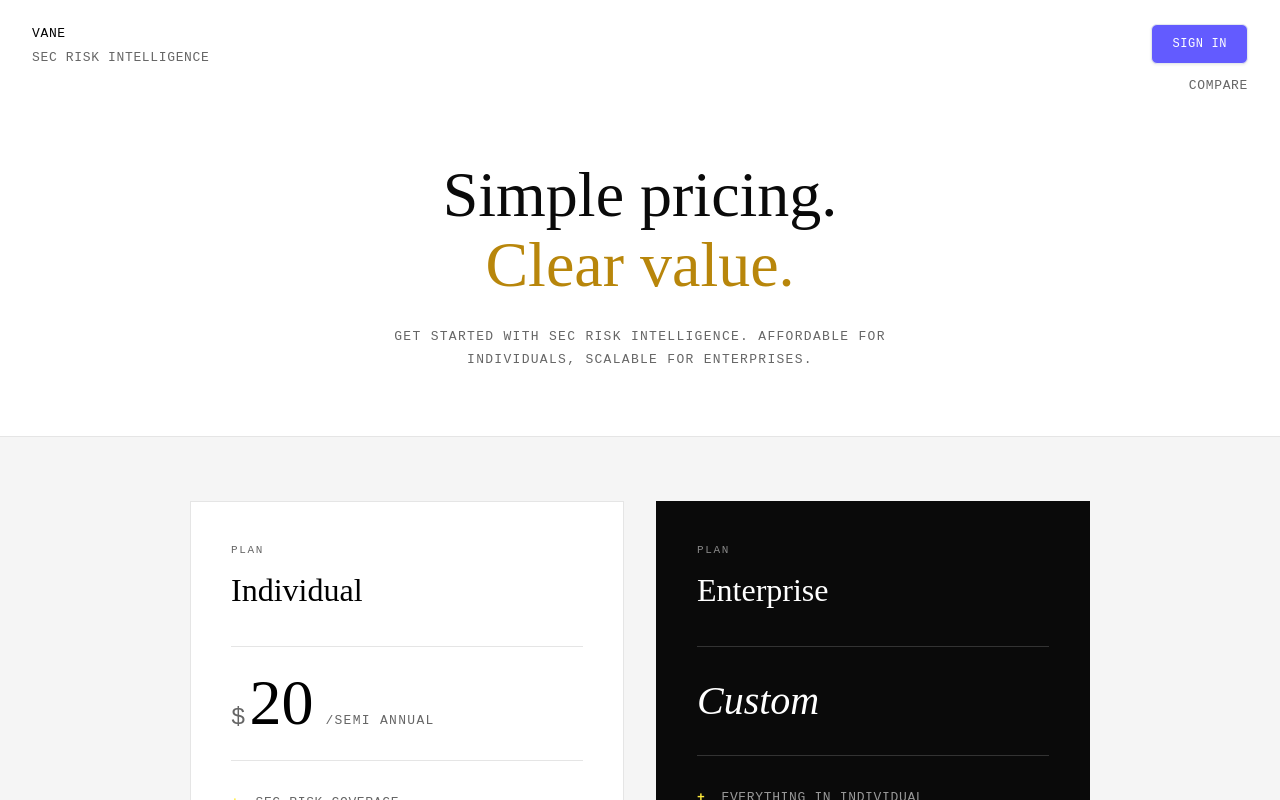
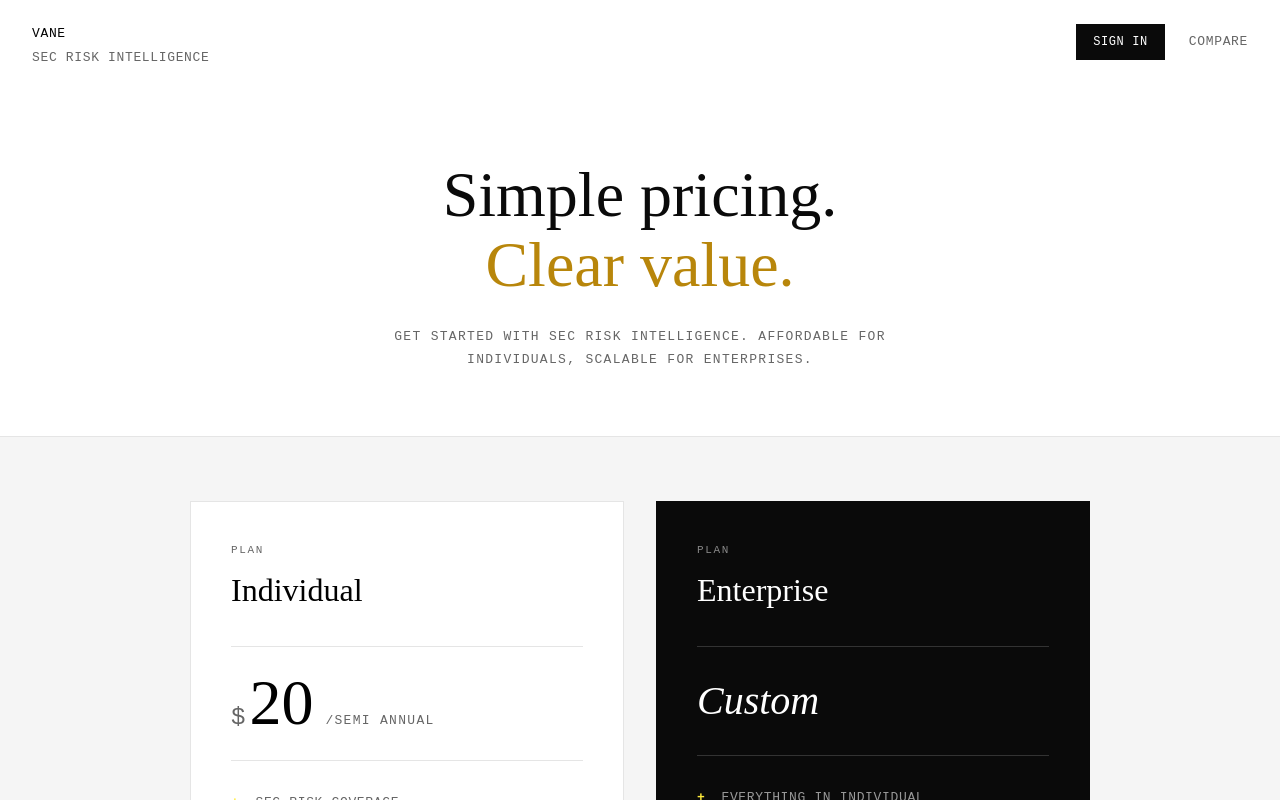
Before and after one commit to snewcomer/sec-risks-frontend, a SvelteKit app: page /pricing in a window 1280 px wide. Shown: the top 800 px of the page. Built offline with nearby package versions, Linux system fonts and the light colour scheme; no server answers.

Commit message:
minor fixes

```diff
--- a/src/routes/layout.css
+++ b/src/routes/layout.css
@@ -71,14 +71,12 @@ body {
 
 .vane-nav-right {
 	display: flex;
-	flex-direction: column;
-	align-items: flex-end;
-	gap: 0.25rem;
+	align-items: center;
+	gap: 1.5rem;
 }
 
 .vane-nav-link {
 	text-decoration: none;
-	margin-top: 0.5rem;
 }
 
 /* Button */
@@ -87,22 +85,19 @@ body {
 	text-transform: uppercase;
 	letter-spacing: 0.05em;
 	font-size: 12px;
-	padding: 0.625rem 1.25rem;
-	border: 1px solid #e3e8ef;
-	background: #635bff;
+	padding: 0.5rem 1rem;
+	border: 1px solid var(--vane-black);
+	background: var(--vane-black);
 	color: white;
 	cursor: pointer;
-	transition: all 0.2s ease;
+	transition: all 0.15s ease;
 	text-decoration: none;
-	border-radius: 6px;
-	box-shadow: 0 1px 3px rgba(0, 0, 0, 0.08);
 }
 
 .vane-btn:hover {
-	background: #5850d6;
-	border-color: #5850d6;
-	box-shadow: 0 2px 6px rgba(99, 91, 255, 0.25);
-	transform: translateY(-1px);
+	background: var(--vane-yellow);
+	border-color: var(--vane-yellow);
+	color: var(--vane-black);
 }
 
 /* Hero Section */
@@ -455,7 +450,7 @@ body {
 	font-family: var(--vane-mono);
 	text-transform: uppercase;
 	letter-spacing: 0.1em;
-	font-size: 10px;
+	font-size: 12px;
 	color: var(--vane-gray);
 	text-decoration: none;
 	transition: color 0.15s ease;
--- a/src/routes/risks/+page.svelte
+++ b/src/routes/risks/+page.svelte
@@ -91,7 +91,7 @@
 			<!-- Header -->
 			<header class="vane-dashboard-header">
 				<div>
-					<h1 class="vane-dashboard-headline">Risk Dashboard</h1>
+					<h1 class="vane-dashboard-headline">SEC Risks</h1>
 					<p class="vane-mono vane-gray">
 						Welcome back, {data.profile?.name || data.profile?.email}
 					</p>
@@ -451,7 +451,7 @@
 
 	.vane-flyout-close {
 		background: #f6f9fc;
-		border: 1px solid #e3e8ef;
+		border: 1px solid #ddd;
 		font-size: 1.5rem;
 		line-height: 1;
 		cursor: pointer;
@@ -461,14 +461,14 @@
 		display: flex;
 		align-items: center;
 		justify-content: center;
-		border-radius: 6px;
 		color: var(--vane-gray);
-		transition: all 0.2s ease;
+		transition: all 0.15s ease;
 	}
 
 	.vane-flyout-close:hover {
 		background: #e3e8ef;
 		color: var(--vane-black);
+		border-color: #999;
 	}
 
 	.vane-flyout-content {
@@ -552,33 +552,29 @@
 	.vane-btn-secondary {
 		background: white;
 		color: #425466;
-		border: 1px solid #e3e8ef;
-		border-radius: 6px;
-		transition: all 0.2s ease;
-		box-shadow: 0 1px 3px rgba(0, 0, 0, 0.04);
+		border: 1px solid #ddd;
+		transition: all 0.15s ease;
+		padding: 0.5rem 1rem;
+		font-size: 12px;
 	}
 
 	.vane-btn-secondary:hover {
 		background: #f6f9fc;
-		border-color: #c1c9d2;
-		box-shadow: 0 2px 6px rgba(0, 0, 0, 0.08);
-		transform: translateY(-1px);
+		border-color: #999;
 	}
 
 	.vane-btn-danger {
 		background: #ef4444;
 		color: white;
 		border: 1px solid #ef4444;
-		border-radius: 6px;
-		transition: all 0.2s ease;
-		box-shadow: 0 1px 3px rgba(0, 0, 0, 0.08);
+		transition: all 0.15s ease;
+		padding: 0.5rem 1rem;
+		font-size: 12px;
 	}
 
 	.vane-btn-danger:hover {
 		background: #dc2626;
 		border-color: #dc2626;
-		box-shadow: 0 2px 6px rgba(239, 68, 68, 0.25);
-		transform: translateY(-1px);
 	}
 
 	.vane-btn-ghost {
```
